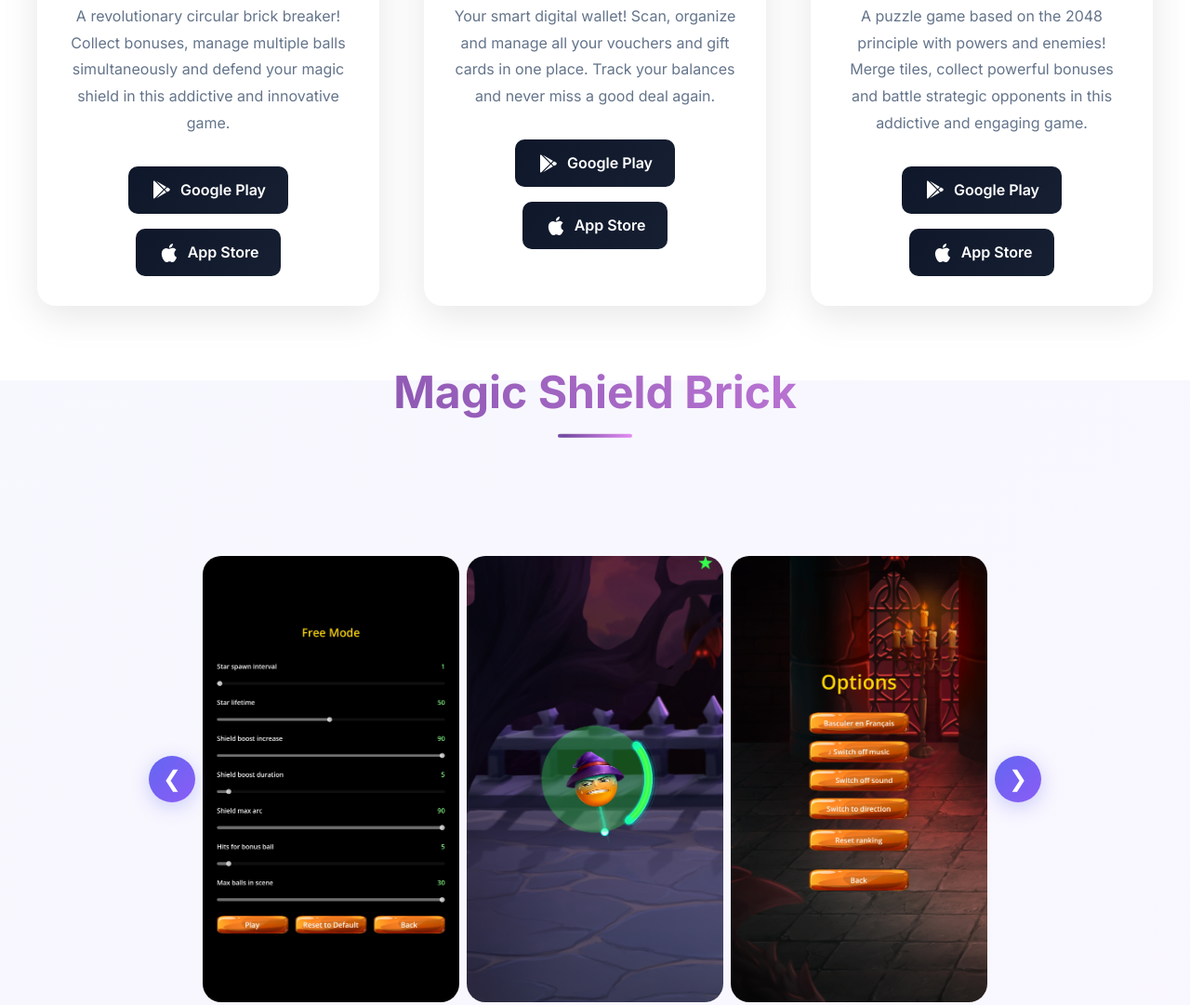
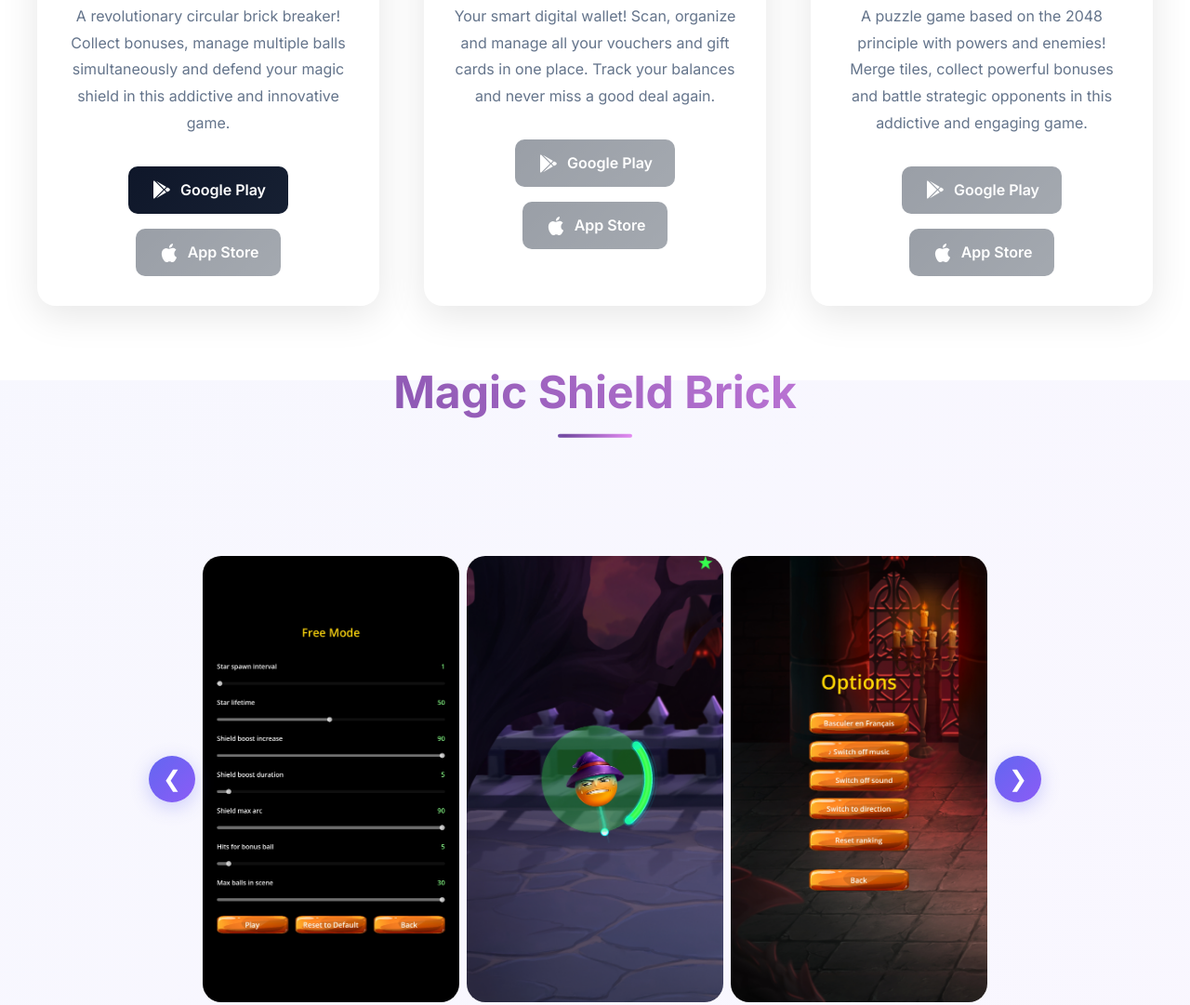
Before and after one commit to newrare/newrare-website, a plain HTML site: page index.html in a window 1280 px wide. Shown: the part 1220-2301 px from the top of the page at 93% size. Drawn offline with Linux system fonts and the light colour scheme.

Commit message:
Update(store): add disabled button

```diff
--- a/index.html
+++ b/index.html
@@ -61,13 +61,13 @@
                         data-en="A revolutionary circular brick breaker! Collect bonuses, manage multiple balls simultaneously and defend your magic shield in this addictive and innovative game."
                     ></p>
                     <div class="store-buttons">
-                        <a href="https://play.google.com/store" class="store-button" target="_blank" rel="noopener">
+                        <a href="https://play.google.com/store/apps/details?id=com.newrare.magicshieldbrick" class="store-button" target="_blank" rel="noopener">
                             <svg viewBox="0 0 24 24" fill="currentColor">
                                 <path d="M3,20.5V3.5C3,2.91 3.34,2.39 3.84,2.15L13.69,12L3.84,21.85C3.34,21.6 3,21.09 3,20.5M16.81,15.12L6.05,21.34L14.54,12.85L16.81,15.12M20.16,10.81C20.5,11.08 20.75,11.5 20.75,12C20.75,12.5 20.5,12.92 20.16,13.19L17.89,14.5L15.39,12L17.89,9.5L20.16,10.81M6.05,2.66L16.81,8.88L14.54,11.15L6.05,2.66Z"/>
                             </svg>
                             Google Play
                         </a>
-                        <a href="https://apps.apple.com" class="store-button" target="_blank" rel="noopener">
+                        <a href="#" class="store-button" target="_blank" rel="noopener">
                             <svg viewBox="0 0 24 24" fill="currentColor">
                                 <path d="M18.71,19.5C17.88,20.74 17,21.95 15.66,21.97C14.32,22 13.89,21.18 12.37,21.18C10.84,21.18 10.37,21.95 9.1,22C7.79,22.05 6.8,20.68 5.96,19.47C4.25,17 2.94,12.45 4.7,9.39C5.57,7.87 7.13,6.91 8.82,6.88C10.1,6.86 11.32,7.75 12.11,7.75C12.89,7.75 14.37,6.68 15.92,6.84C16.57,6.87 18.39,7.1 19.56,8.82C19.47,8.88 17.39,10.1 17.41,12.63C17.44,15.65 20.06,16.66 20.09,16.67C20.06,16.74 19.67,18.11 18.71,19.5M13,3.5C13.73,2.67 14.94,2.04 15.94,2C16.07,3.17 15.6,4.35 14.9,5.19C14.21,6.04 13.07,6.7 11.95,6.61C11.8,5.46 12.36,4.26 13,3.5Z"/>
                             </svg>
@@ -84,13 +84,13 @@
                         data-en="Your smart digital wallet! Scan, organize and manage all your vouchers and gift cards in one place. Track your balances and never miss a good deal again."
                     ></p>
                     <div class="store-buttons">
-                        <a href="https://play.google.com/store" class="store-button" target="_blank" rel="noopener">
+                        <a href="#" class="store-button" target="_blank" rel="noopener">
                             <svg viewBox="0 0 24 24" fill="currentColor">
                                 <path d="M3,20.5V3.5C3,2.91 3.34,2.39 3.84,2.15L13.69,12L3.84,21.85C3.34,21.6 3,21.09 3,20.5M16.81,15.12L6.05,21.34L14.54,12.85L16.81,15.12M20.16,10.81C20.5,11.08 20.75,11.5 20.75,12C20.75,12.5 20.5,12.92 20.16,13.19L17.89,14.5L15.39,12L17.89,9.5L20.16,10.81M6.05,2.66L16.81,8.88L14.54,11.15L6.05,2.66Z"/>
                             </svg>
                             Google Play
                         </a>
-                        <a href="https://apps.apple.com" class="store-button" target="_blank" rel="noopener">
+                        <a href="#" class="store-button" target="_blank" rel="noopener">
                             <svg viewBox="0 0 24 24" fill="currentColor">
                                 <path d="M18.71,19.5C17.88,20.74 17,21.95 15.66,21.97C14.32,22 13.89,21.18 12.37,21.18C10.84,21.18 10.37,21.95 9.1,22C7.79,22.05 6.8,20.68 5.96,19.47C4.25,17 2.94,12.45 4.7,9.39C5.57,7.87 7.13,6.91 8.82,6.88C10.1,6.86 11.32,7.75 12.11,7.75C12.89,7.75 14.37,6.68 15.92,6.84C16.57,6.87 18.39,7.1 19.56,8.82C19.47,8.88 17.39,10.1 17.41,12.63C17.44,15.65 20.06,16.66 20.09,16.67C20.06,16.74 19.67,18.11 18.71,19.5M13,3.5C13.73,2.67 14.94,2.04 15.94,2C16.07,3.17 15.6,4.35 14.9,5.19C14.21,6.04 13.07,6.7 11.95,6.61C11.8,5.46 12.36,4.26 13,3.5Z"/>
                             </svg>
@@ -109,13 +109,13 @@
                         data-en="A puzzle game based on the 2048 principle with powers and enemies! Merge tiles, collect powerful bonuses and battle strategic opponents in this addictive and engaging game."
                     ></p>
                     <div class="store-buttons">
-                        <a href="https://play.google.com/store" class="store-button" target="_blank" rel="noopener">
+                        <a href="#" class="store-button" target="_blank" rel="noopener">
                             <svg viewBox="0 0 24 24" fill="currentColor">
                                 <path d="M3,20.5V3.5C3,2.91 3.34,2.39 3.84,2.15L13.69,12L3.84,21.85C3.34,21.6 3,21.09 3,20.5M16.81,15.12L6.05,21.34L14.54,12.85L16.81,15.12M20.16,10.81C20.5,11.08 20.75,11.5 20.75,12C20.75,12.5 20.5,12.92 20.16,13.19L17.89,14.5L15.39,12L17.89,9.5L20.16,10.81M6.05,2.66L16.81,8.88L14.54,11.15L6.05,2.66Z"/>
                             </svg>
                             Google Play
                         </a>
-                        <a href="https://apps.apple.com" class="store-button" target="_blank" rel="noopener">
+                        <a href="#" class="store-button" target="_blank" rel="noopener">
                             <svg viewBox="0 0 24 24" fill="currentColor">
                                 <path d="M18.71,19.5C17.88,20.74 17,21.95 15.66,21.97C14.32,22 13.89,21.18 12.37,21.18C10.84,21.18 10.37,21.95 9.1,22C7.79,22.05 6.8,20.68 5.96,19.47C4.25,17 2.94,12.45 4.7,9.39C5.57,7.87 7.13,6.91 8.82,6.88C10.1,6.86 11.32,7.75 12.11,7.75C12.89,7.75 14.37,6.68 15.92,6.84C16.57,6.87 18.39,7.1 19.56,8.82C19.47,8.88 17.39,10.1 17.41,12.63C17.44,15.65 20.06,16.66 20.09,16.67C20.06,16.74 19.67,18.11 18.71,19.5M13,3.5C13.73,2.67 14.94,2.04 15.94,2C16.07,3.17 15.6,4.35 14.9,5.19C14.21,6.04 13.07,6.7 11.95,6.61C11.8,5.46 12.36,4.26 13,3.5Z"/>
                             </svg>
@@ -263,17 +263,11 @@
             <div class="footer-section">
                 <h4 data-fr="Télécharger" data-en="Download"></h4>
                 <div class="footer-stores">
-                    <a href="https://play.google.com/store" class="store-button" target="_blank" rel="noopener">
+                    <a href="https://play.google.com/store/apps/developer?id=Newrare" class="store-button" target="_blank" rel="noopener">
                         <svg viewBox="0 0 24 24" fill="currentColor">
                             <path d="M3,20.5V3.5C3,2.91 3.34,2.39 3.84,2.15L13.69,12L3.84,21.85C3.34,21.6 3,21.09 3,20.5M16.81,15.12L6.05,21.34L14.54,12.85L16.81,15.12M20.16,10.81C20.5,11.08 20.75,11.5 20.75,12C20.75,12.5 20.5,12.92 20.16,13.19L17.89,14.5L15.39,12L17.89,9.5L20.16,10.81M6.05,2.66L16.81,8.88L14.54,11.15L6.05,2.66Z"/>
                         </svg>
                         Google Play
-                    </a>
-                    <a href="https://apps.apple.com" class="store-button" target="_blank" rel="noopener">
-                        <svg viewBox="0 0 24 24" fill="currentColor">
-                            <path d="M18.71,19.5C17.88,20.74 17,21.95 15.66,21.97C14.32,22 13.89,21.18 12.37,21.18C10.84,21.18 10.37,21.95 9.1,22C7.79,22.05 6.8,20.68 5.96,19.47C4.25,17 2.94,12.45 4.7,9.39C5.57,7.87 7.13,6.91 8.82,6.88C10.1,6.86 11.32,7.75 12.11,7.75C12.89,7.75 14.37,6.68 15.92,6.84C16.57,6.87 18.39,7.1 19.56,8.82C19.47,8.88 17.39,10.1 17.41,12.63C17.44,15.65 20.06,16.66 20.09,16.67C20.06,16.74 19.67,18.11 18.71,19.5M13,3.5C13.73,2.67 14.94,2.04 15.94,2C16.07,3.17 15.6,4.35 14.9,5.19C14.21,6.04 13.07,6.7 11.95,6.61C11.8,5.46 12.36,4.26 13,3.5Z"/>
-                        </svg>
-                        App Store
                     </a>
                 </div>
             </div>
--- a/style.css
+++ b/style.css
@@ -526,6 +526,23 @@
     height: 24px;
 }
 
+/* Disabled links (href="#") */
+a[href="#"].store-button {
+    opacity: 0.5;
+    cursor: not-allowed;
+    background: linear-gradient(135deg, #374151, #4b5563);
+}
+
+a[href="#"].store-button:hover {
+    background: linear-gradient(135deg, #374151, #4b5563);
+    transform: scale(1);
+    box-shadow: none;
+}
+
+a[href="#"].store-button::before {
+    background: none;
+}
+
 /* About Section */
 .about {
     background: var(--light-bg);
```
